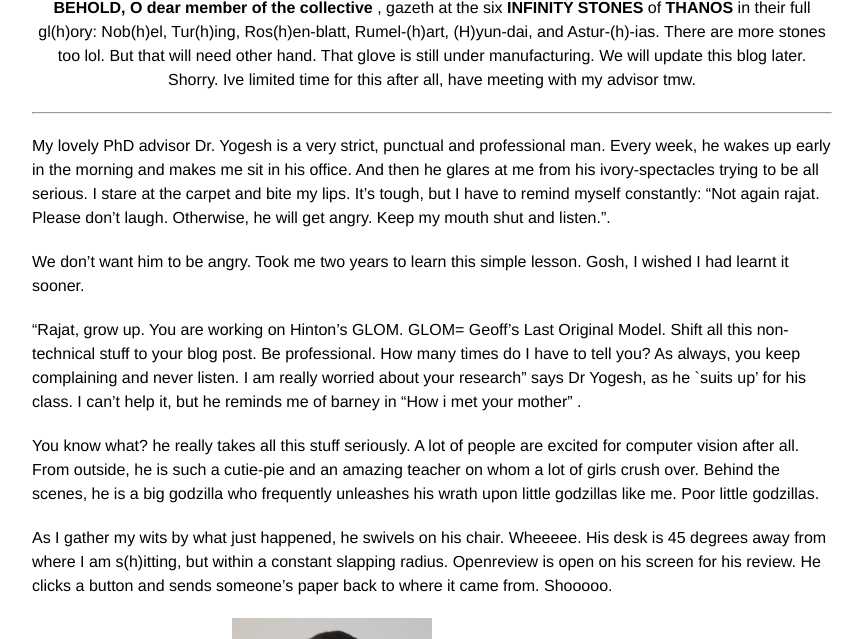
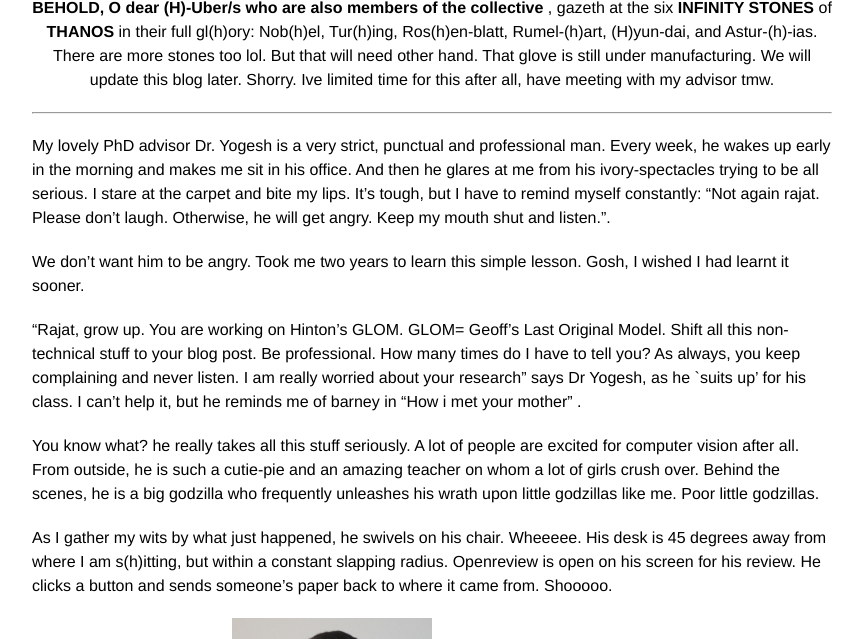
Before and after one commit to rajatmodi62/rajatmodi62.github.io, a Jekyll site: the page built from _posts/2024-10-26-hinton_apm.md, in a window 1280 px wide and 900 px high, scrolled down 2577 px, cut to the strip 261-900 px from the top of the window. Shown: the whole strip, without its empty margins (208-1070 px from the left). Built offline with Jekyll 4.4.1, drawn with Linux system fonts in a browser that asks for light colours; comment, search, counter and statistics services are not loaded.

Commit message:
soft link blog

```diff
--- a/_posts/2024-10-26-hinton_apm.md
+++ b/_posts/2024-10-26-hinton_apm.md
@@ -64,7 +64,7 @@ p.s. We have members from <b>(H)-Uber/s too</b>(cc Rosanne Liu, Jason Yosinski).
     <img class="img-fluid" src="{{ site.baseurl }}\assets\img\apm\infinity_stone.png" style="width: 50%; height: auto;"> <!-- Image width is 50% of its parent -->
 </div>
 <div class="caption" style="text-align: center;">
-    <b> BEHOLD, O dear member of the collective </b>, gazeth at the six <b> INFINITY STONES</b> of <b>THANOS</b> in their full gl(h)ory: Nob(h)el, Tur(h)ing, Ros(h)en-blatt, Rumel-(h)art, (H)yun-dai, and Astur-(h)-ias. There are more stones too lol. But that will need other hand. That glove is still under manufacturing. We will update this blog later. Shorry. Ive limited time for this after all, have meeting with my advisor tmw.
+    <b> BEHOLD, O dear (H)-Uber/s who are also members of the collective </b>, gazeth at the six <b> INFINITY STONES</b> of <b>THANOS</b> in their full gl(h)ory: Nob(h)el, Tur(h)ing, Ros(h)en-blatt, Rumel-(h)art, (H)yun-dai, and Astur-(h)-ias. There are more stones too lol. But that will need other hand. That glove is still under manufacturing. We will update this blog later. Shorry. Ive limited time for this after all, have meeting with my advisor tmw.
 </div>
 <!-- And now, as even the stars spanning the cosmos <b> shall be forced to bear witness </b>  this grandiose-moment , under the sacred laws of academic-tradition spanning <b> millennia </b>, and the blessings of esteemed NeurIPS program committee, <b>(Me)mbers of the (ML)Collective</b> on this twenty eighth day of the month of october in the year 2024 of our humble lord <b>Jesus Christ</b>  hereby lay claim to  Yannic Kilcher’s <b>“(Me)-GLO-(MiL)-lennia”</b>. Member's locations can include any land, water, spaceships, and inside volcanoes too. May this claim forever rest <b>UNWAVERING, UNDILUTED and UNCHALLENGED </b>.
 
```
